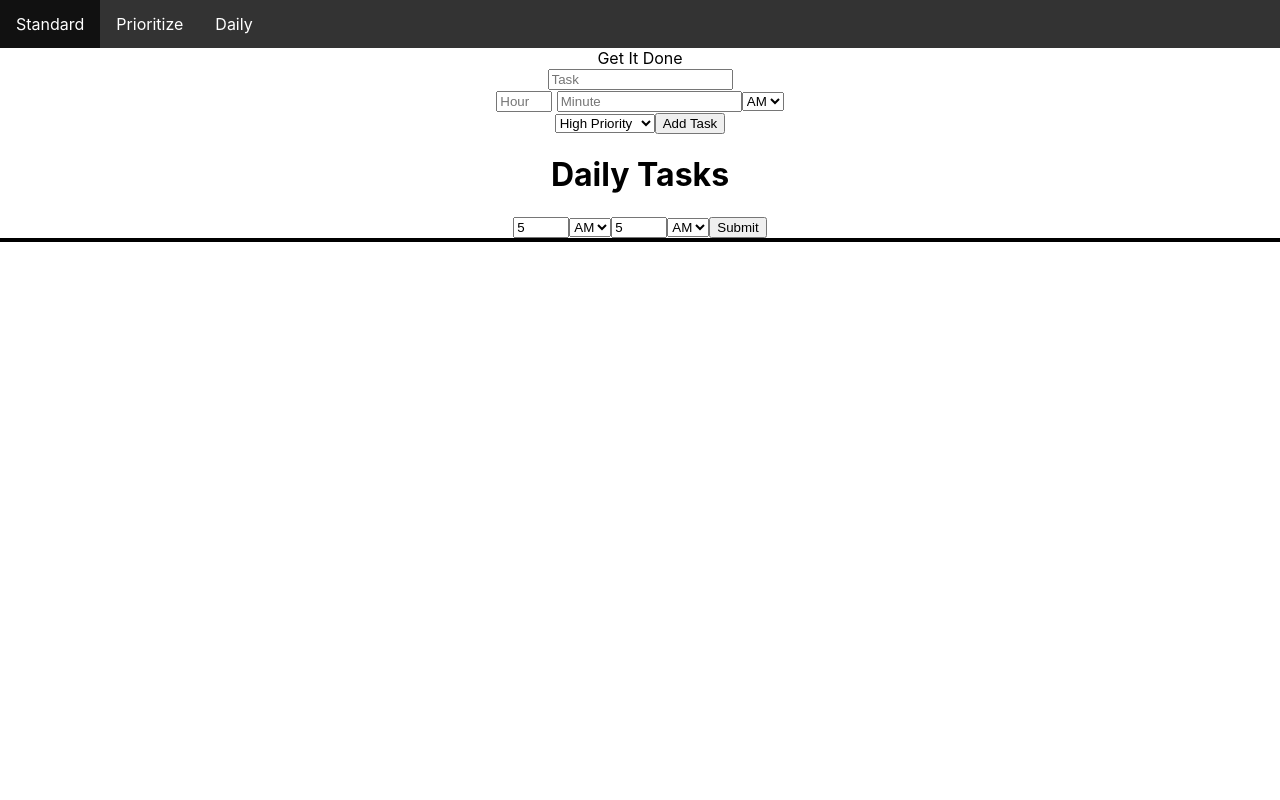
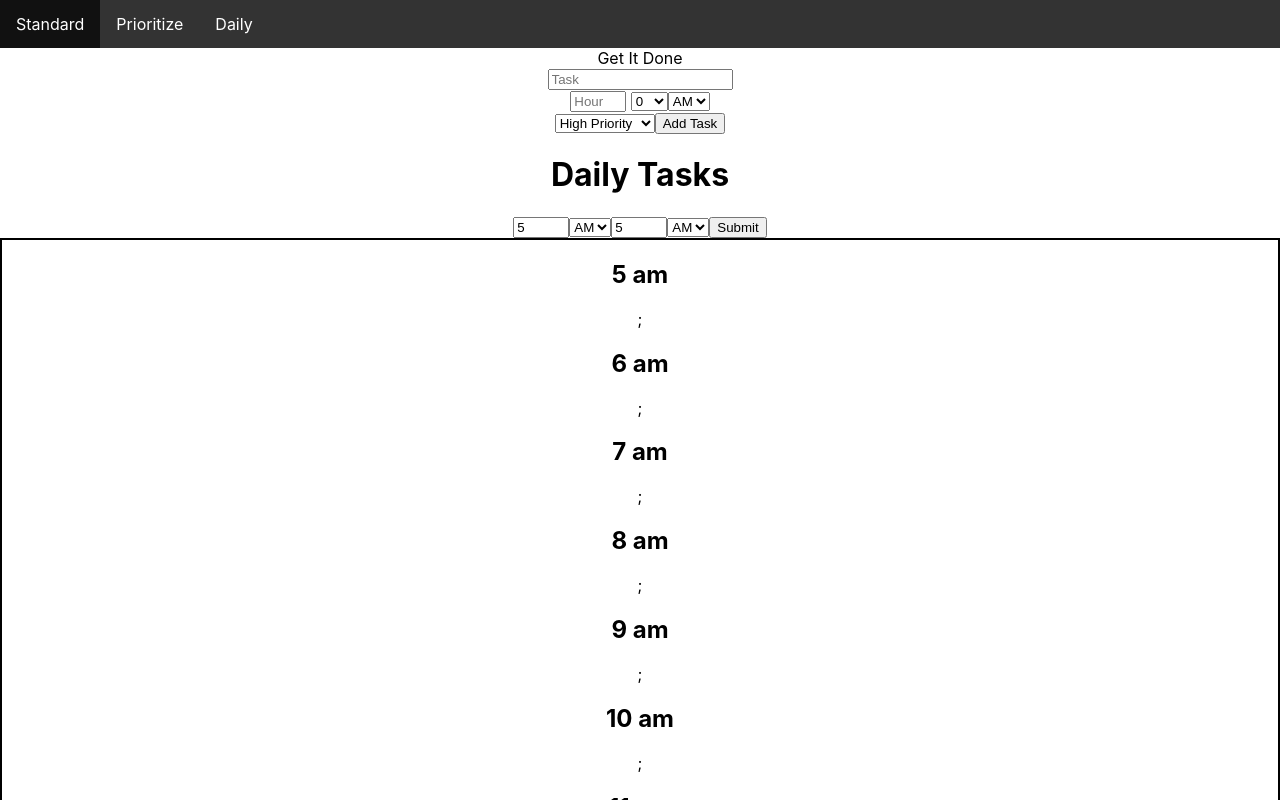
Before and after one commit to ejoc1103/get-it-done, a React (Create React App) app in the folder get-it-done/: page /daily in a window 1280 px wide. Both pictures are taken after typing "5", "5" into the empty fields and a click on the input 737 px from the left and 161 px from the top of the page. Shown: the top 800 px of the page. Built offline with nearby package versions, Linux system fonts and the light colour scheme.

Commit message:
Main functionality of Daily List complete

```diff
--- a/get-it-done/src/Components/App.js
+++ b/get-it-done/src/Components/App.js
@@ -18,7 +18,7 @@ function App() {
     date: "",
     time: "",
     minutes: "",
-    am: "AM",
+    am: "am",
     color: "red",
     due: "",
     important: "",
--- a/get-it-done/src/Components/mainPages/Daily.js
+++ b/get-it-done/src/Components/mainPages/Daily.js
@@ -1,7 +1,16 @@
+//minute ordering
+//error catching
+
 import React, { useState } from "react";
 import EditTasks from "../utilities/EditTasks";
 import { useLocation } from "react-router-dom";
 const Daily = ({ daily, setDaily, setItem, setTimes, times }) => {
+  const [scheduleStartEnd, setScheduleStartEnd] = useState({
+    startNum: "",
+    startAm: "am",
+    endNum: "",
+    endAm: "am",
+  });
   const location = useLocation();
   let onCheck = e => {
     let editArr = daily.map(item => {
@@ -18,19 +27,49 @@ const Daily = ({ daily, setDaily, setItem, setTimes, times }) => {
 
   let handleSubmit = e => {
     e.preventDefault();
+    let { startNum, endNum, startAm, endAm } = scheduleStartEnd;
+    startNum = parseInt(startNum);
+    endNum = parseInt(endNum);
+    let tempArr = [];
+    if (startAm === "pm" && endNum !== 12) {
+      startNum = startNum + 12;
+    }
+    if (endAm === "pm" && endNum !== 12) {
+      endNum = endNum + 12;
+    }
 
-    setTimes(prevState => {
-      return [...prevState, 1];
+    if (endNum === 12 && endAm === "am") {
+      endNum = 24;
+    }
+
+    if (startNum === 12 && startAm === "am") {
+      startNum = 24;
+    }
+
+    if (startNum < endNum) {
+      for (let i = startNum; i <= endNum; i++) {
+        tempArr.push(i);
+      }
+    } else {
+      for (let i = startNum; i <= 24; i++) {
+        tempArr.push(i);
+      }
+      for (let i = 1; i <= endNum; i++) {
+        tempArr.push(i);
+      }
+    }
+
+    setTimes(tempArr);
+    console.log(tempArr);
+  };
+  let handleChange = e => {
+    const { name, value } = e.target;
+    setScheduleStartEnd(prevState => {
+      return { ...prevState, [name]: value };
     });
-    console.log(e.target);
-  };
-
-  let handleChange = () => {
-    console.log("Yo momma");
   };
 
   let onDelete = e => {
-    console.log(e.target.id);
     let editArr = daily.filter(item => item.id !== e.target.id);
     setDaily(editArr);
   };
@@ -54,27 +93,25 @@ const Daily = ({ daily, setDaily, setItem, setTimes, times }) => {
         <div>
           <input
             type="number"
-            name="start"
-            // value={item.time}
-            // onChange={handleChange}
+            name="startNum"
+            onChange={handleChange}
             placeholder="Start"
             min="1"
             max="12"
           />
-          <select name="am" onChange={handleChange} id="">
+          <select name="startAm" onChange={handleChange} id="start">
             <option value="am">AM</option>
             <option value="pm">PM</option>
           </select>
           <input
             type="number"
-            name="end"
-            // value={item.minutes}
-            // onChange={handleChange}
+            name="endNum"
+            onChange={handleChange}
             placeholder="End"
             min="1"
             max="12"
           />
-          <select name="am" onChange={handleChange} id="">
+          <select name="endAm" onChange={handleChange} id="end">
             <option value="am">AM</option>
             <option value="pm">PM</option>
           </select>
@@ -82,10 +119,30 @@ const Daily = ({ daily, setDaily, setItem, setTimes, times }) => {
         </div>
       </form>
       <div style={{ border: "2px black solid" }}>
+        {times.map((num, index) => {
+          let amSched = "";
+          if (num < 12 || num === 24) {
+            if (num === 24) {
+              num = num - 12;
+            }
+            amSched = "am";
+          } else if (num === 12) {
+            amSched = "pm";
+          } else {
+            num = num - 12;
+            amSched = "pm";
+          }
+          return (
+            <div key={index}>
+              <h2>{num + " " + amSched}</h2>;
               {daily.map(
-          ({ id, task, date, time, color, checked, toggle }, index) => {
-            console.log(time);
+                (
+                  { id, task, time, minutes, color, checked, toggle, am },
+                  index
+                ) => {
                   return (
+                    <div key={id}>
+                      {`${num}` === time && amSched === am ? (
                         <div key={id}>
                           <input
                             type="checkbox"
@@ -95,17 +152,19 @@ const Daily = ({ daily, setDaily, setItem, setTimes, times }) => {
                             value={checked}
                           />
                           {checked === false ? (
-                  <label style={{ color: color }}>
-                    {task + " " + date + " " + time + " "}
-                  </label>
+                            <label
+                              style={{ color: color }}
+                            >{`${task} - ${time}:${minutes}   `}</label>
                           ) : (
                             <label
-                    style={{ color: color, textDecoration: "line-through" }}
+                              style={{
+                                color: color,
+                                textDecoration: "line-through",
+                              }}
                             >
-                    {task + " " + date + " " + time + " "}
+                              {`${task} - ${time}:${minutes}   `}
                             </label>
                           )}
-
                           <button onClick={onDelete} id={id}>
                             Delete
                           </button>
@@ -123,9 +182,14 @@ const Daily = ({ daily, setDaily, setItem, setTimes, times }) => {
                             />
                           ) : null}
                         </div>
+                      ) : null}
+                    </div>
                   );
                 }
               )}
+            </div>
+          );
+        })}
       </div>
     </div>
   );
--- a/get-it-done/src/Components/utilities/CreateTask.js
+++ b/get-it-done/src/Components/utilities/CreateTask.js
@@ -42,7 +42,7 @@ function CreateTask({
       date: "",
       time: "",
       minutes: "",
-      am: "AM",
+      am: "am",
       color: "red",
       due: "",
       important: "",
--- a/get-it-done/src/Components/utilities/EditTasks.js
+++ b/get-it-done/src/Components/utilities/EditTasks.js
@@ -1,11 +1,14 @@
 import React, { useState } from "react";
 import InputArea from "./InputArea";
 const EditTasks = ({ item, setList, list, setItem }) => {
+  console.log(`${item.id},  \n ${setList} , \n ${list[0].task}`);
   const [tempItem, setTempItem] = useState({
     id: item.id,
     task: "",
     date: "",
     time: "",
+    minutes: "",
+    am: "am",
     color: "red",
     due: "",
     important: "",
--- a/get-it-done/src/Components/utilities/InputArea.js
+++ b/get-it-done/src/Components/utilities/InputArea.js
@@ -3,7 +3,7 @@ import { useLocation } from "react-router-dom";
 
 const InputArea = ({ handleChange, handleSubmit, item, buttonType }) => {
   const location = useLocation();
-  console.log(location.pathname)
+  console.log(location.pathname);
   return (
     <div>
       <form onSubmit={handleSubmit}>
@@ -35,17 +35,21 @@ const InputArea = ({ handleChange, handleSubmit, item, buttonType }) => {
               value={item.time}
               onChange={handleChange}
               placeholder="Hour"
-              min="5"
-              max="11"
+              min="1"
+              max="12"
             />{" "}
-            <input
-              type="number"
+            <select
               name="minutes"
               value={item.minutes}
               onChange={handleChange}
-              placeholder="Minute"
-            />
-            <select name="am" onChange={handleChange} id="">
+              id="mintues"
+            >
+              <option value="0">0</option>
+              <option value="15">15</option>
+              <option value="30">30</option>
+              <option value="45">45</option>
+            </select>
+            <select name="am" onChange={handleChange} id="am">
               <option value="am">AM</option>
               <option value="pm">PM</option>
             </select>
@@ -62,7 +66,7 @@ const InputArea = ({ handleChange, handleSubmit, item, buttonType }) => {
 
         {/* doesnt show for prority */}
         {location.pathname !== "/prioritize" ? (
-          <select name="color" onChange={handleChange} id="">
+          <select name="color" onChange={handleChange} id="color">
             <option value="red">High Priority</option>
             <option value="black">Regular Task</option>
             <option value="blue">Low Priority</option>
@@ -71,11 +75,11 @@ const InputArea = ({ handleChange, handleSubmit, item, buttonType }) => {
         {/* only shows for priority */}
         {location.pathname === "/prioritize" ? (
           <>
-            <select name="important" onChange={handleChange} id="">
+            <select name="important" onChange={handleChange} id="importance">
               <option value="important">Important</option>
               <option value="not important">Not Important</option>
             </select>
-            <select name="due" onChange={handleChange} id="">
+            <select name="due" onChange={handleChange} id="due">
               <option value="due soon">Due Soon</option>
               <option value="not due soon">Not Due Soon</option>
             </select>{" "}
```
Lines whose indentation alone changed are shown as unchanged.
